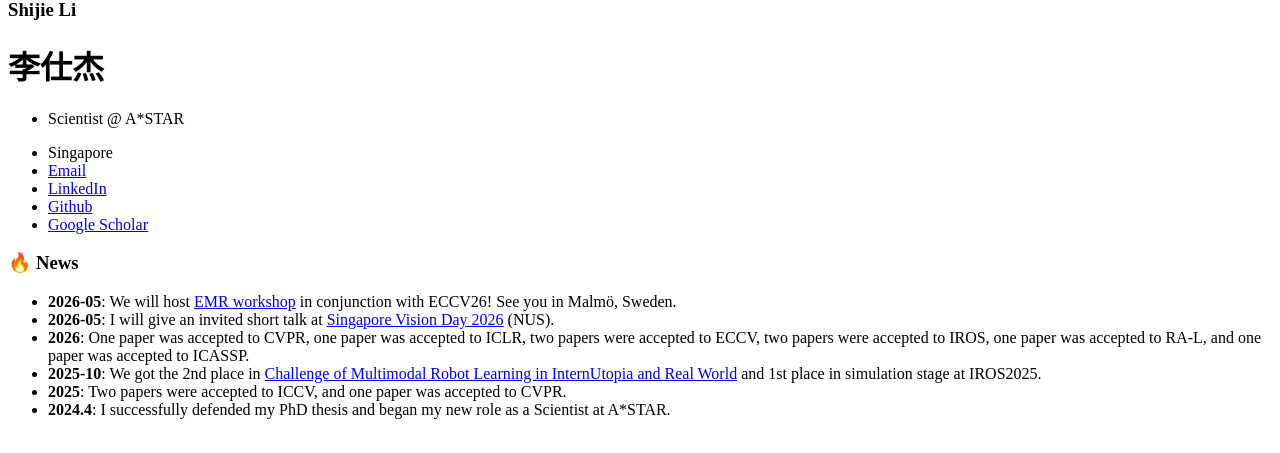
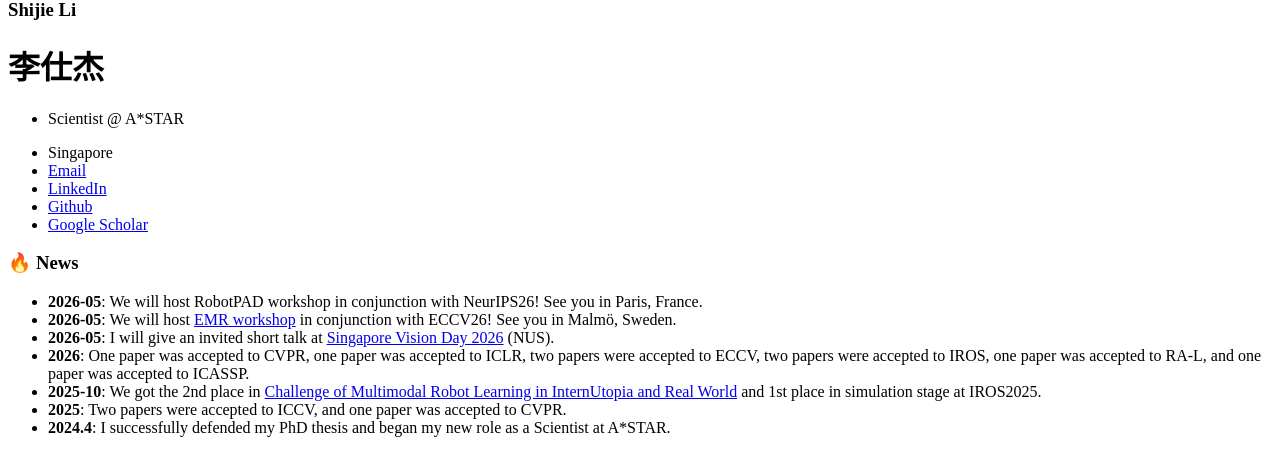
Before and after one commit to sj-li/sj-li.github.io, a Jekyll site: the page built from _pages/includes/news.md, in a window 1280 px wide. Shown: the part 510-963 px from the top of the page. Built offline with Jekyll 4.4.1, drawn with Linux system fonts in a browser that asks for light colours; our own code applies the rules of GitHub Pages for plain Markdown files.

Commit message:
Add RobotPAD workshop news

```diff
--- a/_pages/includes/news.md
+++ b/_pages/includes/news.md
@@ -2,6 +2,7 @@
 <span id="news"></span>
 
 # 🔥 News
+- <strong>2026-05</strong>: We will host RobotPAD workshop in conjunction with NeurIPS26! See you in Paris, France.
 - <strong>2026-05</strong>: We will host <a href="https://emr-workshop.github.io/">EMR workshop</a> in conjunction with ECCV26! See you in Malmö, Sweden.
 - <strong>2026-05</strong>: I will give an invited short talk at <a href="https://singaporevisionday.github.io/svd2026/">Singapore Vision Day 2026</a> (NUS).
 - <strong>2026</strong>: One paper was accepted to CVPR, one paper was accepted to ICLR, two papers were accepted to ECCV, two papers were accepted to IROS, one paper was accepted to RA-L, and one paper was accepted to ICASSP.
```
